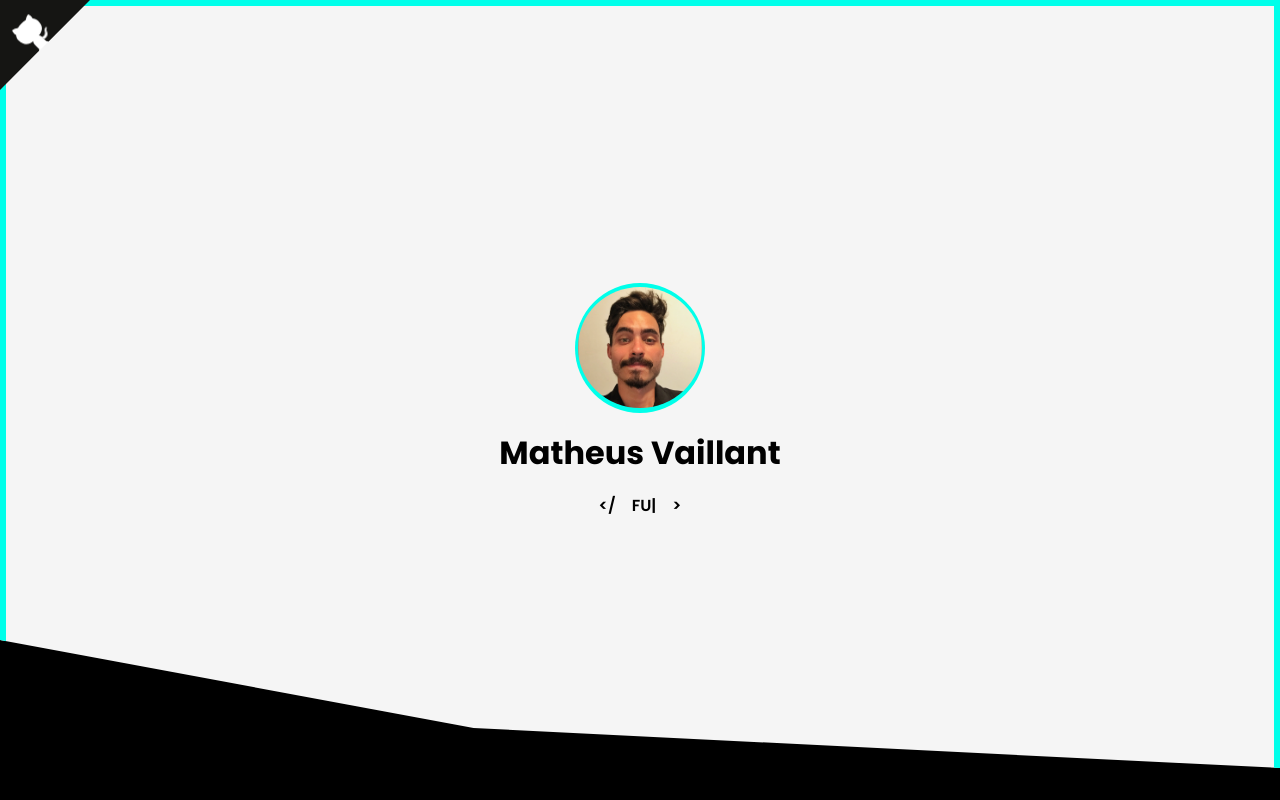
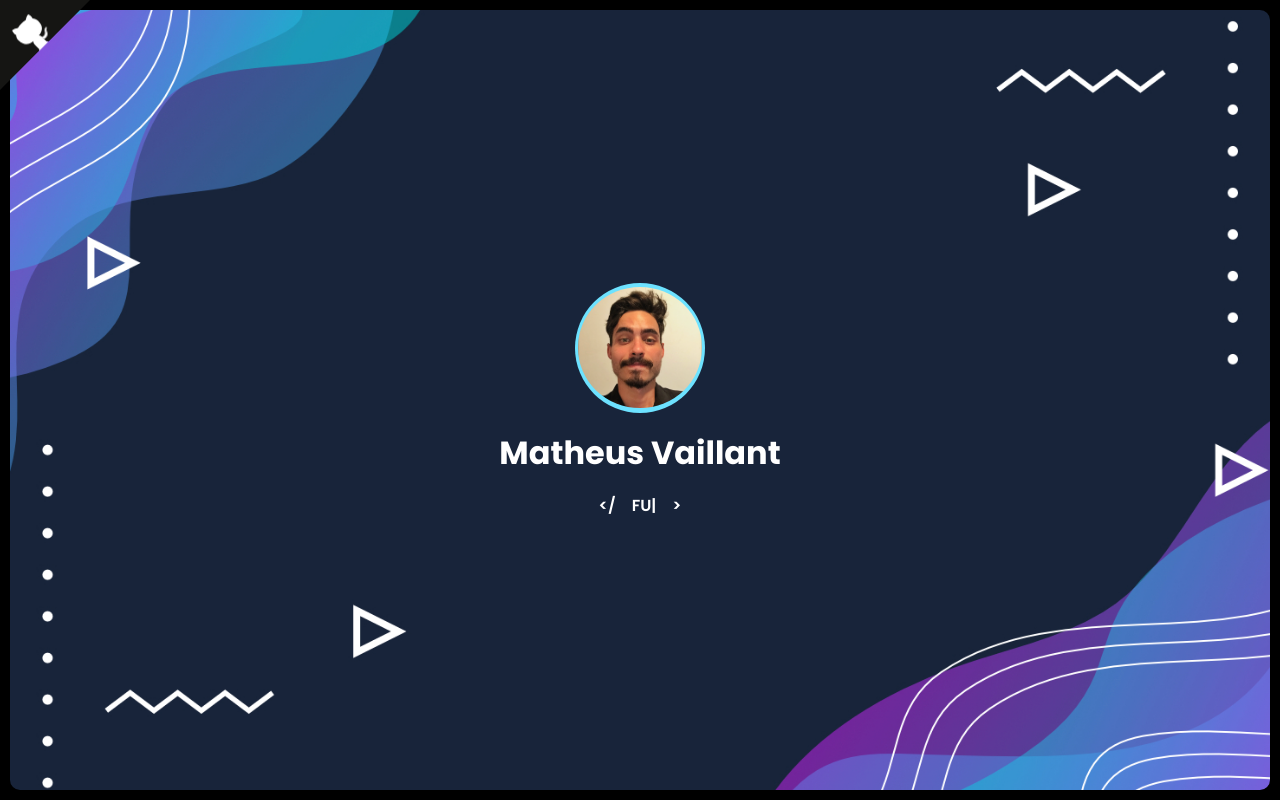
Before and after one commit to mathvaillant/portfolio, a React (Create React App) app: page / in a window 1280 px wide. Shown: the top 800 px of the page. Built offline with nearby package versions, Linux system fonts and the light colour scheme.

Commit message:
chore: changed background

```diff
--- a/src/components/Main/Main.scss
+++ b/src/components/Main/Main.scss
@@ -5,15 +5,13 @@
     display: flex;
     justify-content: center;
     align-items: center;
-    background-color: $white;
-    clip-path: polygon(0 0, 44% 0, 100% 0, 100% 39%, 100% 96%, 37% 91%, 0 80%);
     height: 100vh;
-    border: 6px solid $blue;
-    transition: all 2000ms;
-
-    &:hover {
-        clip-path: polygon(89% 0, 74% 68%, 100% 70%, 50% 100%, 0 70%, 25% 70%, 14% 0);
-    }
+    background-image: url('../../assets/images/bg.jpeg');
+    border-radius: 20px;
+    border: 10px solid $black;
+    background-position: top;
+    background-repeat: inherit;
+    background-size: cover;
 
     .Main__center {
         display: inherit;
@@ -26,6 +24,7 @@
             justify-content: inherit;
             align-items: inherit;
             gap: 1rem;
+            color: white;
 
             .profile__wrapper {
                 border-radius: 50%;
--- a/src/sass/variables.scss
+++ b/src/sass/variables.scss
@@ -1,4 +1,4 @@
-$blue: #00ffea;
+$blue: #6de2ff;
 $black: black;
 $white: whitesmoke;
 $grey0: #101010;
```
Also changed, not shown: src/assets/images/Screenshot 2022-07-08 at 20.22.55.png (deleted), src/assets/images/bg.jpeg (added).
